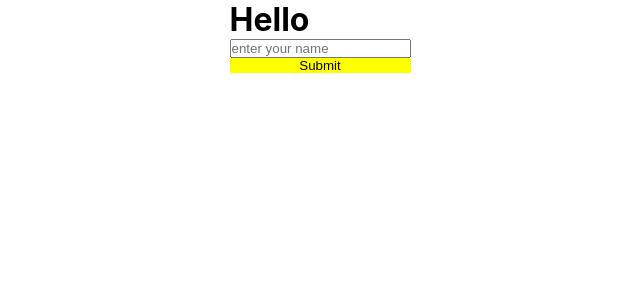
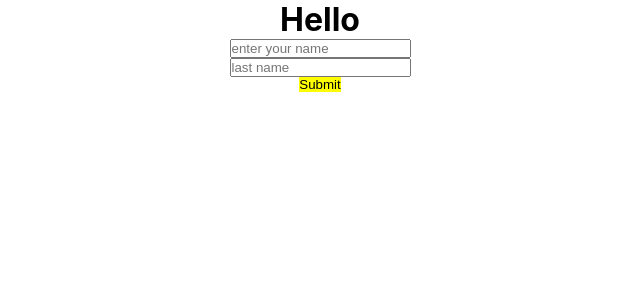
Before and after one commit to Joyin2/React-js-practice, a React (Create React App) app: page / in a window 1280 px wide. Shown: the top 300 px of the page, without its empty margins (320-960 px from the left). Built offline with nearby package versions, Linux system fonts and the light colour scheme; the HTML template or start-up script is replaced by a standard one.

Commit message:
forms version 2

```diff
--- a/src/components/Forms/Forms.jsx
+++ b/src/components/Forms/Forms.jsx
@@ -4,6 +4,8 @@ import "./Forms.scss";
 const Forms = () => {
   const [name, setName] = useState("");
   const [fullName, setFullName] = useState("");
+  const [lastName, setLastName] = useState()
+  const [lastNameFull, setLastNameFull] = useState()
   const inputEvent = (event) => {
     // console.log(event.target.value)
     setName(event.target.value);
@@ -11,12 +13,17 @@ const Forms = () => {
   const formSubmit = (event) => {
     setFullName(name);
     event.preventDefault()
+    setLastNameFull(lastName)
   };
+   const inputEventTwo = (event) => {
+     // console.log(event.target.value)
+     setLastName(event.target.value);
+   };
 
   return (
     <div className="Forms">
       <form action="" onSubmit={formSubmit}>
-        <h1>Hello {fullName}</h1>
+        <h1>Hello {fullName} {lastNameFull}</h1>
         <input
           type="text"
           name=""
@@ -25,6 +32,7 @@ const Forms = () => {
           onChange={inputEvent}
           value={name}
         />
+        <input type="text" name="" id="" placeholder="last name" onChange={inputEventTwo} value={lastName} />
         <button type="submit">Submit</button>
       </form>
     </div>
--- a/src/components/Forms/Forms.scss
+++ b/src/components/Forms/Forms.scss
@@ -7,7 +7,7 @@
   form {
     display: flex;
     flex-direction: column;
-    // align-items: center;
+    align-items: center;
     justify-content: center;
     input {
       outline: none;
```
